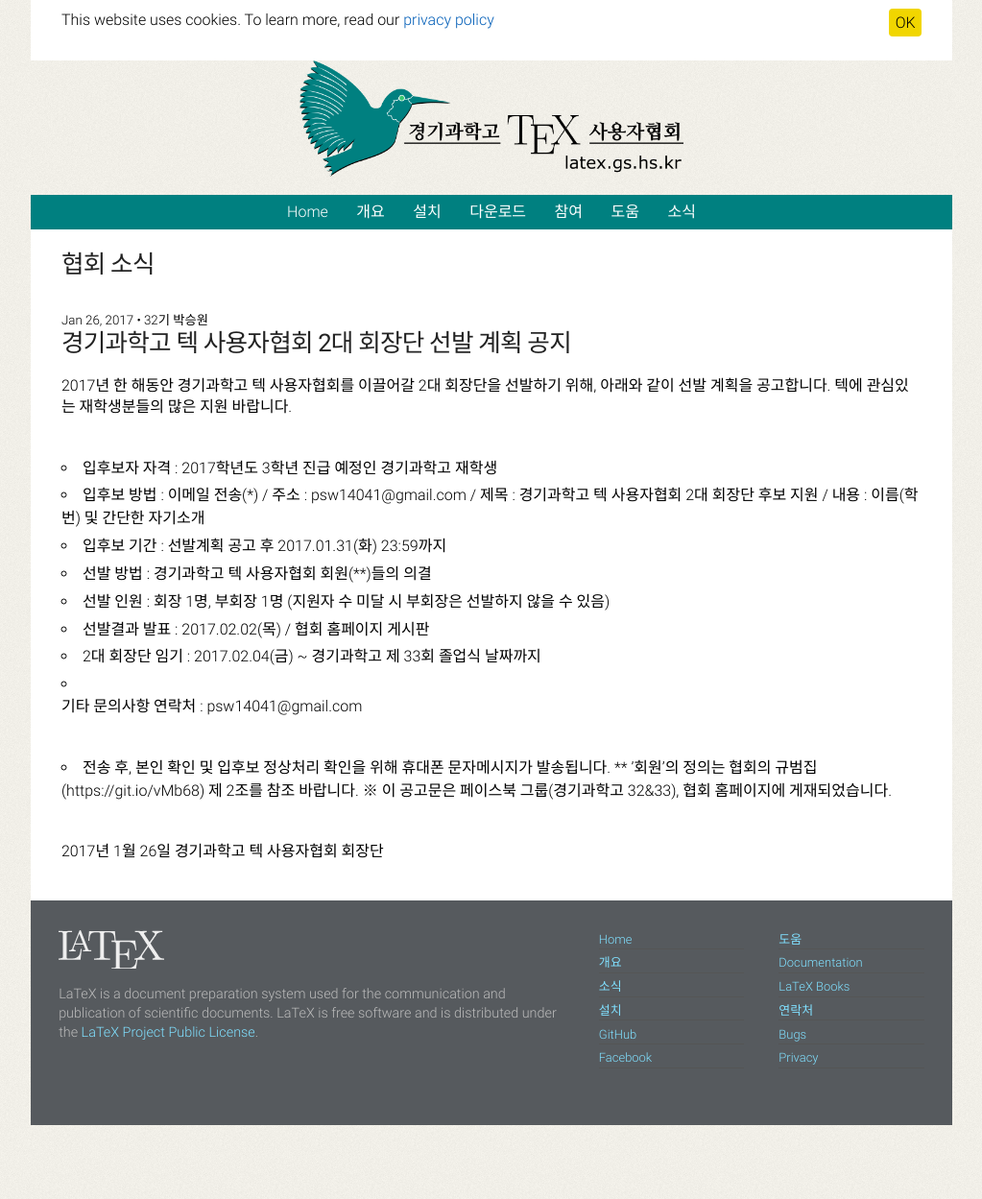
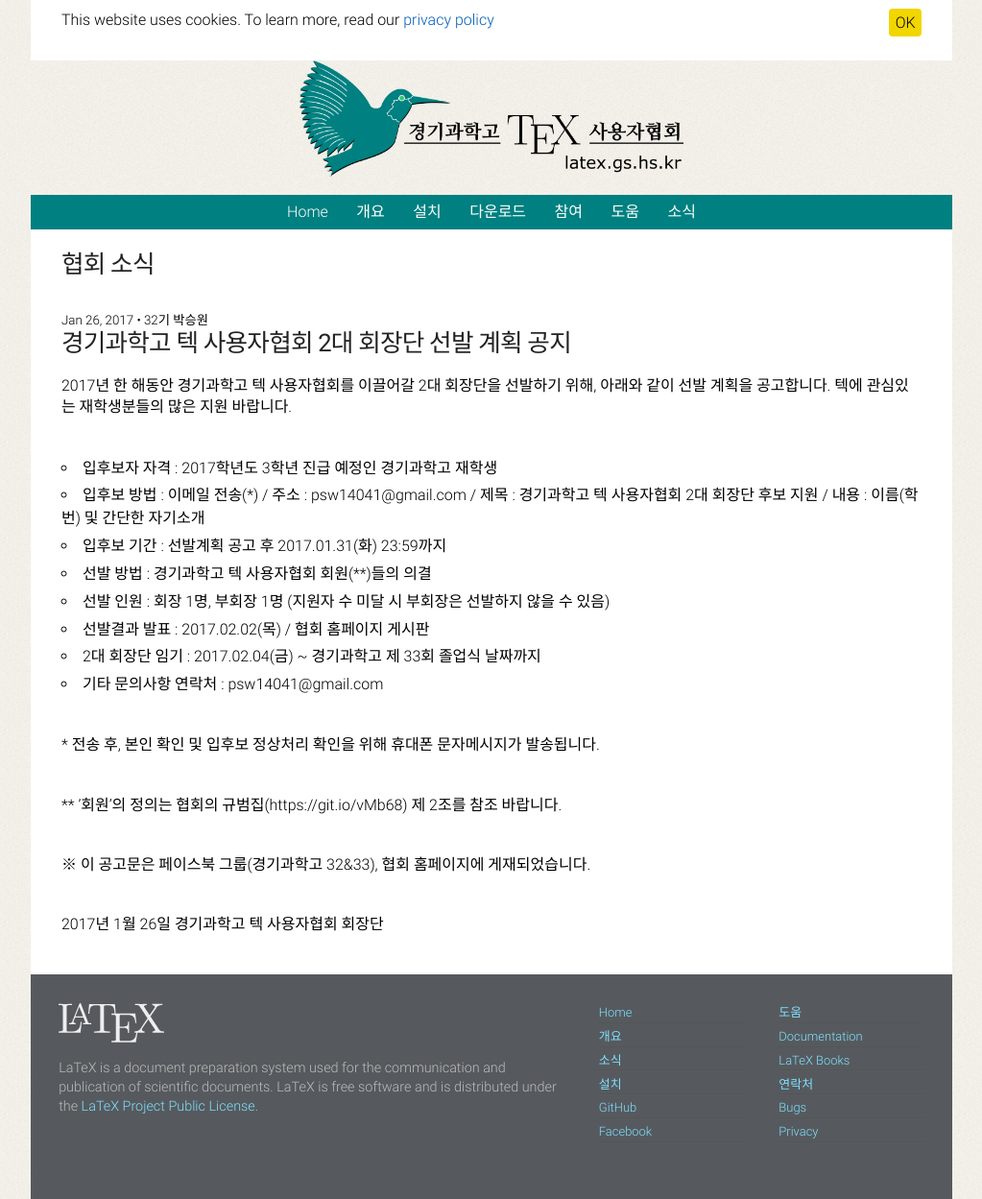
Before and after one commit to gshstexsociety/gshstexsociety.github.io, a Jekyll site: the page built from _posts/2017-01-26--2-.md, in a window 1280 px wide. Shown: the whole page at 96% size, without its empty margins (128-1151 px from the left). Built offline with Jekyll 4.4.1, drawn with Linux system fonts in a browser that asks for light colours; before the commit the page ends 1172 px from its top, so only the background shows below that.

Commit message:
asterisk backslash escape

```diff
--- a/_posts/2017-01-26--2-.md
+++ b/_posts/2017-01-26--2-.md
@@ -21,8 +21,10 @@ categories: 소식
 - 2대 회장단 임기 : 2017.02.04(금) ~ 경기과학고 제 33회 졸업식 날짜까지
 - 기타 문의사항 연락처 : psw14041@gmail.com
 
-* 전송 후, 본인 확인 및 입후보 정상처리 확인을 위해 휴대폰 문자메시지가 발송됩니다.
+\* 전송 후, 본인 확인 및 입후보 정상처리 확인을 위해 휴대폰 문자메시지가 발송됩니다.
+
 ** ’회원’의 정의는 협회의 규범집(https://git.io/vMb68) 제 2조를 참조 바랍니다.
+
 ※ 이 공고문은 페이스북 그룹(경기과학고 32&33), 협회 홈페이지에 게재되었습니다.
 
 2017년 1월 26일
```
